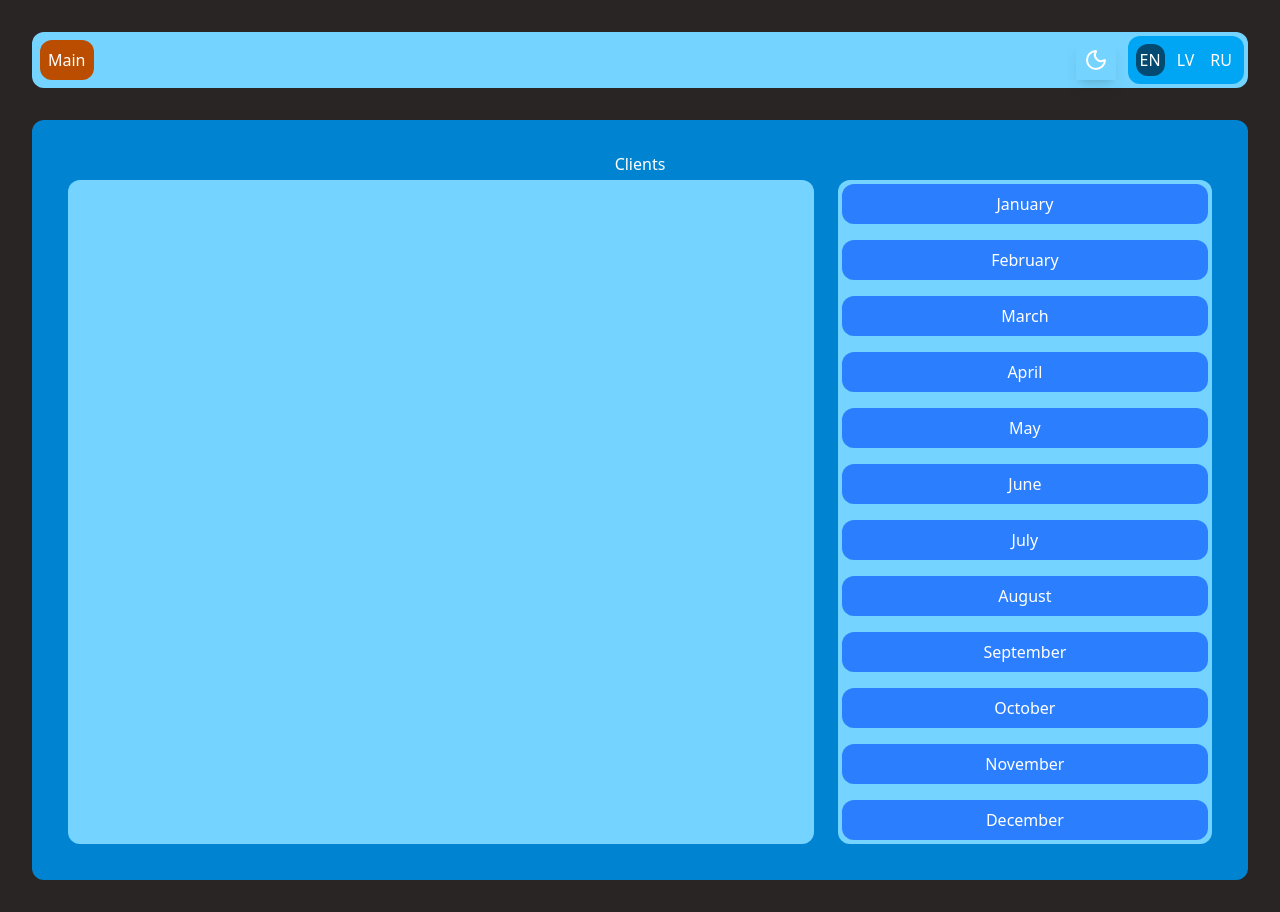
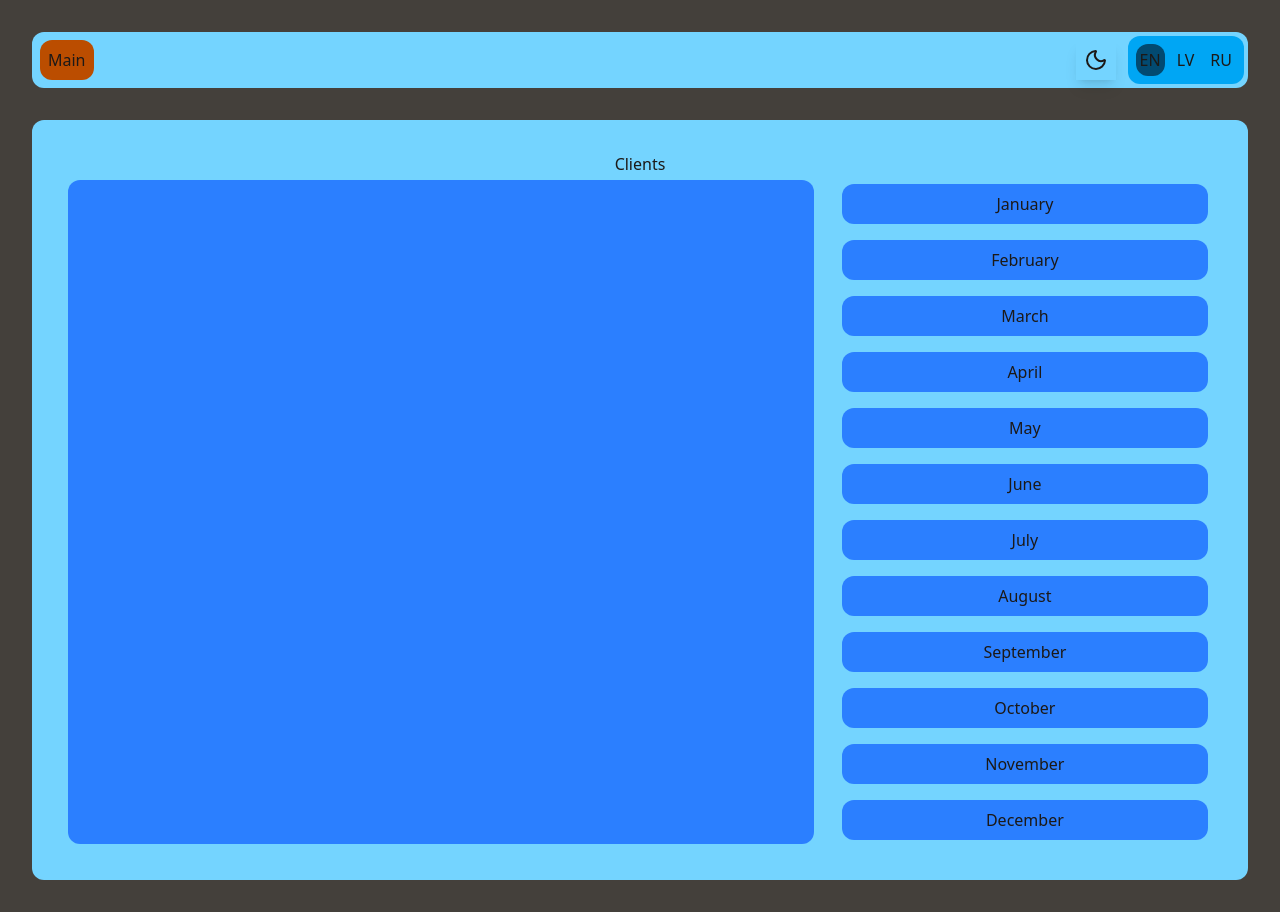
Before and after one commit to LilithStd/work_schedule, a Next.js app: page /clients in a window 1280 px wide. Built offline with nearby package versions, Linux system fonts and the light colour scheme.

Commit message:
update theme styles (dark theme)

```diff
--- a/src/app/clients/page.tsx
+++ b/src/app/clients/page.tsx
@@ -82,7 +82,7 @@ export default function Clients() {
     }, [choosedDay, clientsList])
 
     const createClientBlock = (
-        <div className={`flex rounded-xl w-full ${THEME_COLORS[currentThemeApp].container.main} ${indents.container.padding} ${indents.container.margin} `}>
+        <div className={`flex rounded-xl w-full ${THEME_COLORS[currentThemeApp].container.sub} ${indents.container.padding} ${indents.container.margin} `}>
             <div className={`flex m-2 w-full gap-2`}>
                 {choosedDay !== '' && <div className={`flex flex-col gap-2  h-fit w-full `}>
                     <div className={`flex gap-2 justify-between `}>
@@ -185,7 +185,7 @@ export default function Clients() {
                 return (
                     <div key={month.LABEL} className="flex flex-col">
                         <button
-                            className={`${THEME_COLORS[currentThemeApp].container.sub} rounded-xl cursor-pointer h-10`}
+                            className={`${month.LABEL === openMonth ? THEME_COLORS[currentThemeApp].accentColor : THEME_COLORS[currentThemeApp].container.sub} rounded-xl cursor-pointer h-10`}
                             onClick={() => handleClick(month.LABEL)}
                         >
                             {month.LABEL}
@@ -229,7 +229,7 @@ export default function Clients() {
     //
     return (
         <div className={`flex flex-col min-h-screen`}>
-            <div className={`flex flex-col  rounded-xl ${THEME_COLORS[currentThemeApp].button}  ${indents.mainContainer.margin} ${indents.mainContainer.padding} `}>
+            <div className={`flex flex-col  rounded-xl ${THEME_COLORS[currentThemeApp].container.main}  ${indents.mainContainer.margin} ${indents.mainContainer.padding} `}>
                 <p className={`text-center`}>Clients</p>
                 <div className={`flex w-full gap-4`}>
                     {createClientBlock}
--- a/src/consts/template.ts
+++ b/src/consts/template.ts
@@ -21,16 +21,19 @@ export const DAYS = {
 
 export const THEME_COLORS = {
 	LIGHT: {
-		background: 'bg-stone-800',
-		textColor: 'text-white',
+		background: 'bg-stone-700',
+		textColor: 'text-stone-900',
+		accentColor: 'bg-sky-400',
 		container:{
 			main:'bg-sky-300',
 			sub: 'bg-blue-500',
+			list:'bg-sky-200',
 			input:'bg-sky-700'
 		},
 		element:{
 			active:'bg-indigo-500',
 			listItem:'bg-indigo-800',
+			selectedItem:'bg-amber-700',
 			selectedOption:'focus:bg-indigo-400',
 			checkedOption:'data-[state=checked]:bg-sky-200',
 			inactive:''
@@ -40,22 +43,25 @@ export const THEME_COLORS = {
 		hover: 'hover:bg-sky-700',
 	},
 	DARK: {
-		background: 'bg-slate-300',
-		textColor: 'text-black',
+		background: 'bg-stone-900',
+		accentColor: 'bg-amber-600',
+		textColor: 'text-orange-100',
 		container:{
-			main:'bg-sky-300',
-			sub:'bg-stone-300',
-			input:'bg-blue-200',
+			main:'bg-gray-600',
+			sub:'bg-stone-500',
+			list:'bg-gray-500',
+			input:'bg-gray-400',
 		},
 		element:{
-			active:'bg-cyan-500',
+			active:'bg-amber-500',
 			listItem:'bg-cyan-600',
-			selectedOption:'focus:bg-indigo-400',
-			checkedOption:'data-[state=checked]:bg-sky-200',
+			selectedItem:'bg-amber-700',
+			selectedOption:'focus:bg-stone-400',
+			checkedOption:'data-[state=checked]:bg-amber-200',
 			inactive:'bg-gray-400'
 		},
 		button: 'bg-sky-500',
-		hover: 'hover:bg-sky-600',
+		hover: 'hover:bg-amber-600',
 	},
 };
 
```
